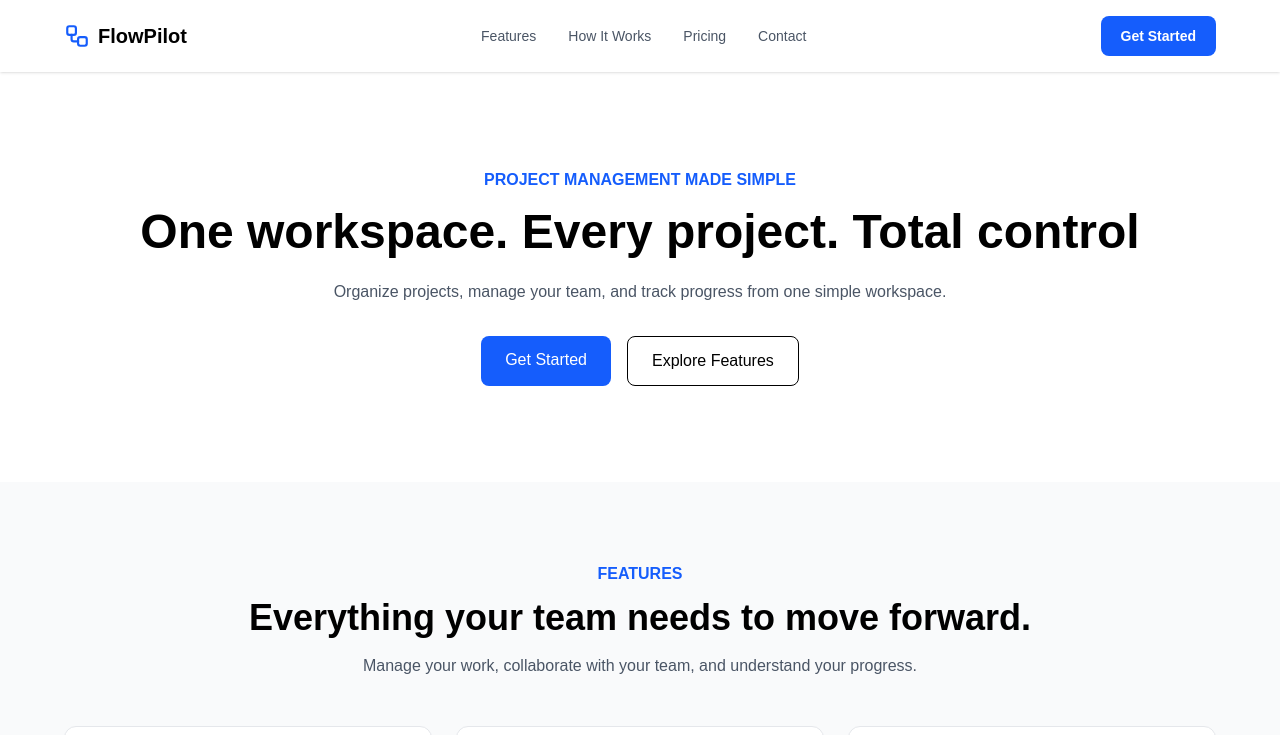
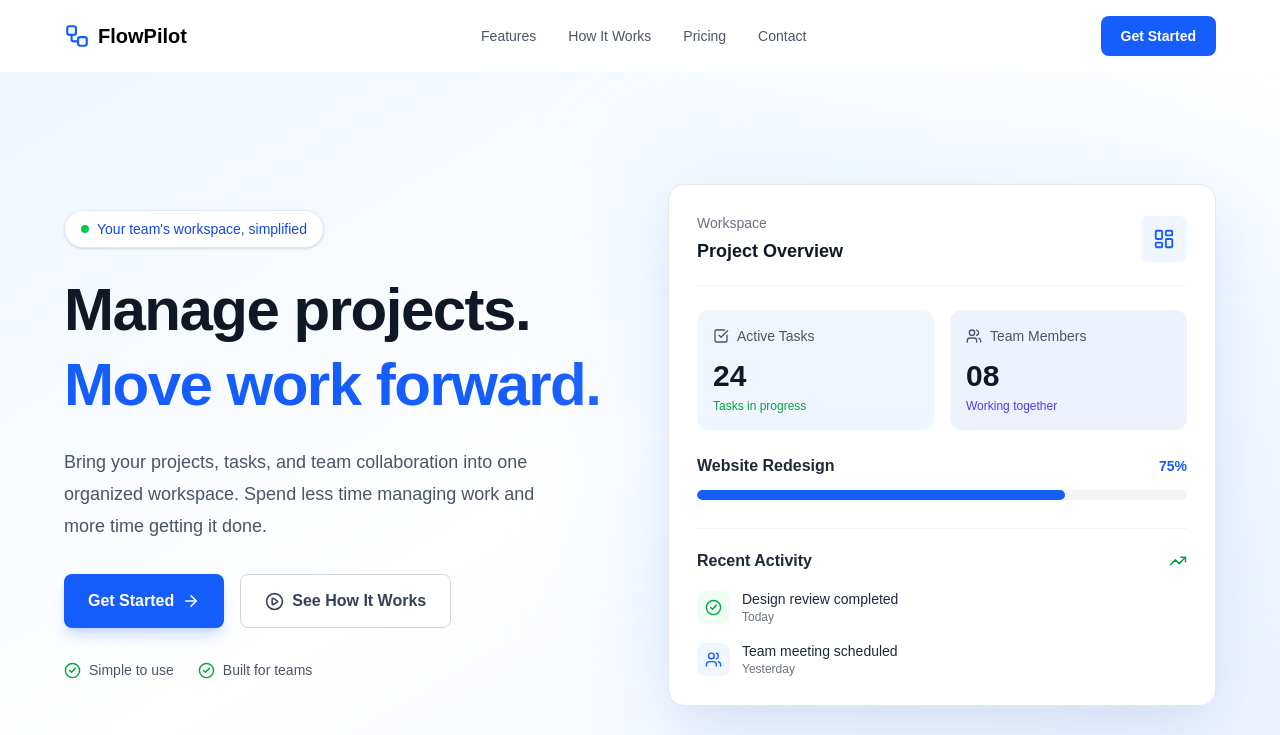
Before and after one commit to Ritikraj551/flowpilot, a React (Vite) app: page / in a window 1280 px wide. Shown: the top 735 px of the page. Built offline with nearby package versions, Linux system fonts and the light colour scheme.

Commit message:
Improve hero section UI

```diff
--- a/src/sections/Hero.jsx
+++ b/src/sections/Hero.jsx
@@ -1,27 +1,155 @@
+import {
+  ArrowRight,
+  CheckCircle2,
+  CirclePlay,
+  LayoutDashboard,
+  Users,
+  CheckSquare,
+  TrendingUp,
+} from "lucide-react";
+
 export default function Hero() {
   return (
-    <section className="px-6 py-24 text-center">
-      <p className="text-blue-600 font-semibold mb-4">
-        PROJECT MANAGEMENT MADE SIMPLE
-      </p>
-      <h1 className="text-5xl font-bold mb-6">
-        One workspace. Every project. Total control
+    <section className="relative overflow-hidden bg-linear-to-br from-blue-50 via-white to-indigo-50 px-6 py-20 md:py-28">
+      <div className="mx-auto grid max-w-6xl items-center gap-14 md:grid-cols-2">
+        {/* Left Content */}
+        <div>
+          <div className="mb-6 inline-flex items-center gap-2 rounded-full border border-blue-100 bg-white px-4 py-2 text-sm font-medium text-blue-700 shadow-sm">
+            <span className="h-2 w-2 rounded-full bg-green-500"></span>
+            Your team's workspace, simplified
+          </div>
+
+          <h1 className="text-4xl font-extrabold leading-tight tracking-tight text-gray-900 sm:text-5xl lg:text-6xl">
+            Manage projects.
+            <span className="block text-blue-600">Move work forward.</span>
           </h1>
-      <p className="text-gray-600 max-w-2xl mx-auto mb-8">
-        Organize projects, manage your team, and track progress from one simple
-        workspace.
+
+          <p className="mt-6 max-w-lg text-lg leading-8 text-gray-600">
+            Bring your projects, tasks, and team collaboration into one
+            organized workspace. Spend less time managing work and more time
+            getting it done.
           </p>
 
-      <div className="flex justify-center gap-4">
+          <div className="mt-8 flex flex-col gap-4 sm:flex-row">
             <a
               href="#contact"
-          className="bg-blue-600 text-white  px-6 py-3 rounded-lg"
+              className="inline-flex items-center justify-center gap-2 rounded-lg bg-blue-600 px-6 py-3.5 font-semibold text-white shadow-lg shadow-blue-600/20 transition hover:-translate-y-1 hover:bg-blue-700"
             >
               Get Started
+              <ArrowRight size={18} />
             </a>
-        <a href="#features" className="border px-6 py-3 rounded-lg">
-          Explore Features
+
+            <a
+              href="#how-it-works"
+              className="inline-flex items-center justify-center gap-2 rounded-lg border border-gray-300 bg-white px-6 py-3.5 font-semibold text-gray-700 transition hover:bg-gray-50"
+            >
+              <CirclePlay size={19} />
+              See How It Works
             </a>
+          </div>
+
+          <div className="mt-8 flex flex-wrap gap-x-6 gap-y-3 text-sm text-gray-600">
+            <span className="flex items-center gap-2">
+              <CheckCircle2 size={17} className="text-green-600" />
+              Simple to use
+            </span>
+
+            <span className="flex items-center gap-2">
+              <CheckCircle2 size={17} className="text-green-600" />
+              Built for teams
+            </span>
+          </div>
+        </div>
+
+        {/* Right Dashboard Preview */}
+        <div className="relative">
+          <div className="absolute -inset-4 rounded-3xl bg-blue-200/40 blur-3xl"></div>
+
+          <div className="relative rounded-2xl border border-gray-200 bg-white p-5 shadow-2xl shadow-blue-900/10 sm:p-7">
+            {/* Dashboard Header */}
+            <div className="flex items-center justify-between border-b border-gray-100 pb-5">
+              <div>
+                <p className="text-sm text-gray-500">Workspace</p>
+                <h3 className="mt-1 text-lg font-bold text-gray-900">
+                  Project Overview
+                </h3>
+              </div>
+
+              <div className="rounded-lg bg-blue-50 p-3 text-blue-600">
+                <LayoutDashboard size={22} />
+              </div>
+            </div>
+
+            {/* Stats */}
+            <div className="mt-6 grid grid-cols-2 gap-4">
+              <div className="rounded-xl bg-blue-50 p-4">
+                <div className="flex items-center gap-2 text-sm text-gray-600">
+                  <CheckSquare size={16} />
+                  Active Tasks
+                </div>
+                <p className="mt-3 text-3xl font-bold text-gray-900">24</p>
+                <p className="mt-1 text-xs text-green-600">Tasks in progress</p>
+              </div>
+
+              <div className="rounded-xl bg-indigo-50 p-4">
+                <div className="flex items-center gap-2 text-sm text-gray-600">
+                  <Users size={16} />
+                  Team Members
+                </div>
+                <p className="mt-3 text-3xl font-bold text-gray-900">08</p>
+                <p className="mt-1 text-xs text-indigo-600">Working together</p>
+              </div>
+            </div>
+
+            {/* Project Progress */}
+            <div className="mt-6">
+              <div className="mb-3 flex items-center justify-between">
+                <span className="font-semibold text-gray-800">
+                  Website Redesign
+                </span>
+                <span className="text-sm font-semibold text-blue-600">75%</span>
+              </div>
+
+              <div className="h-2.5 overflow-hidden rounded-full bg-gray-100">
+                <div className="h-full w-3/4 rounded-full bg-blue-600"></div>
+              </div>
+            </div>
+
+            {/* Recent Activity */}
+            <div className="mt-7 border-t border-gray-100 pt-5">
+              <div className="mb-4 flex items-center justify-between">
+                <h4 className="font-semibold text-gray-800">Recent Activity</h4>
+                <TrendingUp size={18} className="text-green-600" />
+              </div>
+
+              <div className="space-y-4">
+                <div className="flex items-center gap-3">
+                  <div className="rounded-lg bg-green-50 p-2 text-green-600">
+                    <CheckCircle2 size={17} />
+                  </div>
+                  <div>
+                    <p className="text-sm font-medium text-gray-800">
+                      Design review completed
+                    </p>
+                    <p className="text-xs text-gray-500">Today</p>
+                  </div>
+                </div>
+
+                <div className="flex items-center gap-3">
+                  <div className="rounded-lg bg-blue-50 p-2 text-blue-600">
+                    <Users size={17} />
+                  </div>
+                  <div>
+                    <p className="text-sm font-medium text-gray-800">
+                      Team meeting scheduled
+                    </p>
+                    <p className="text-xs text-gray-500">Yesterday</p>
+                  </div>
+                </div>
+              </div>
+            </div>
+          </div>
+        </div>
       </div>
     </section>
   );
```
Lines whose indentation alone changed are shown as unchanged.
